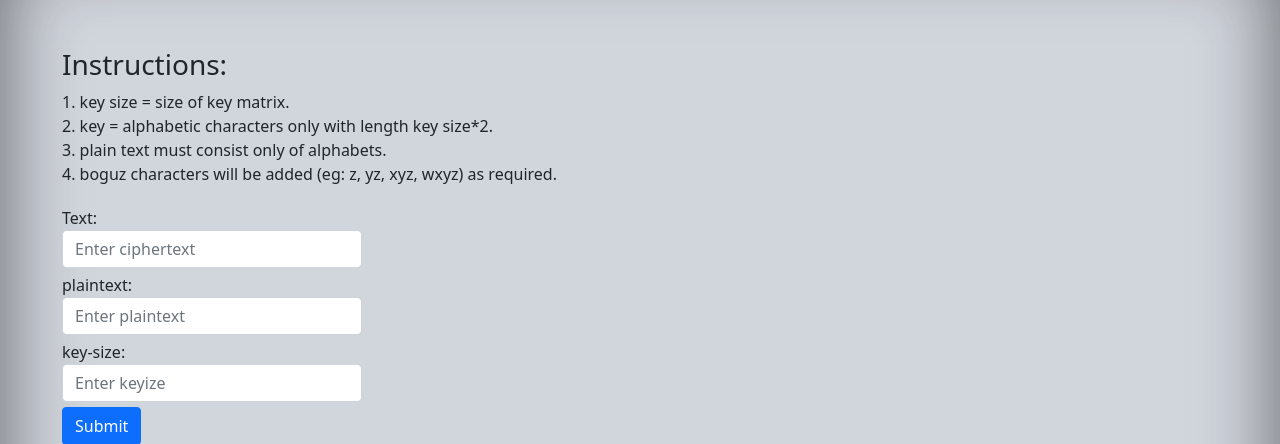
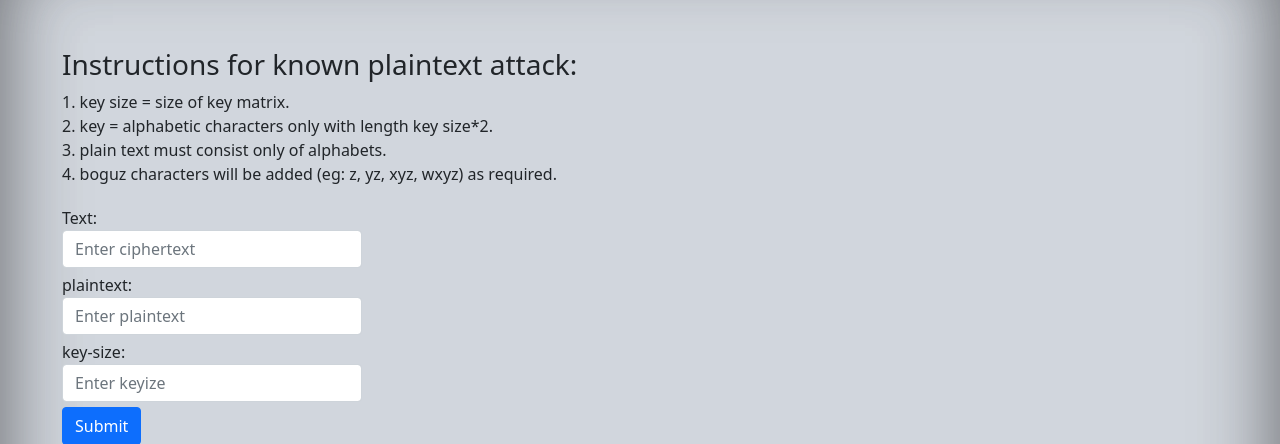
Before and after one commit to pistachio49/crypto-toolkit, a Flask app: page /hillcrypt in a window 1280 px wide. Shown: the part 52-496 px from the top of the page. Run offline with Flask 3, Linux system fonts and the light colour scheme; some libraries are stand-ins or nearby versions.

Commit message:
update hillcrypt

```diff
--- a/templates/hillcrypt.html
+++ b/templates/hillcrypt.html
@@ -25,7 +25,7 @@
 <div class="container">
     <div class="row">
       <div class="col">
-        <h3>Instructions:</h3>
+        <h3>Instructions for known plaintext attack:</h3>
         <p>1. key size = size of key matrix.<br>
           2. key = alphabetic characters only with length key size*2. <br>
           3. plain text must consist only of alphabets.<br>
```
